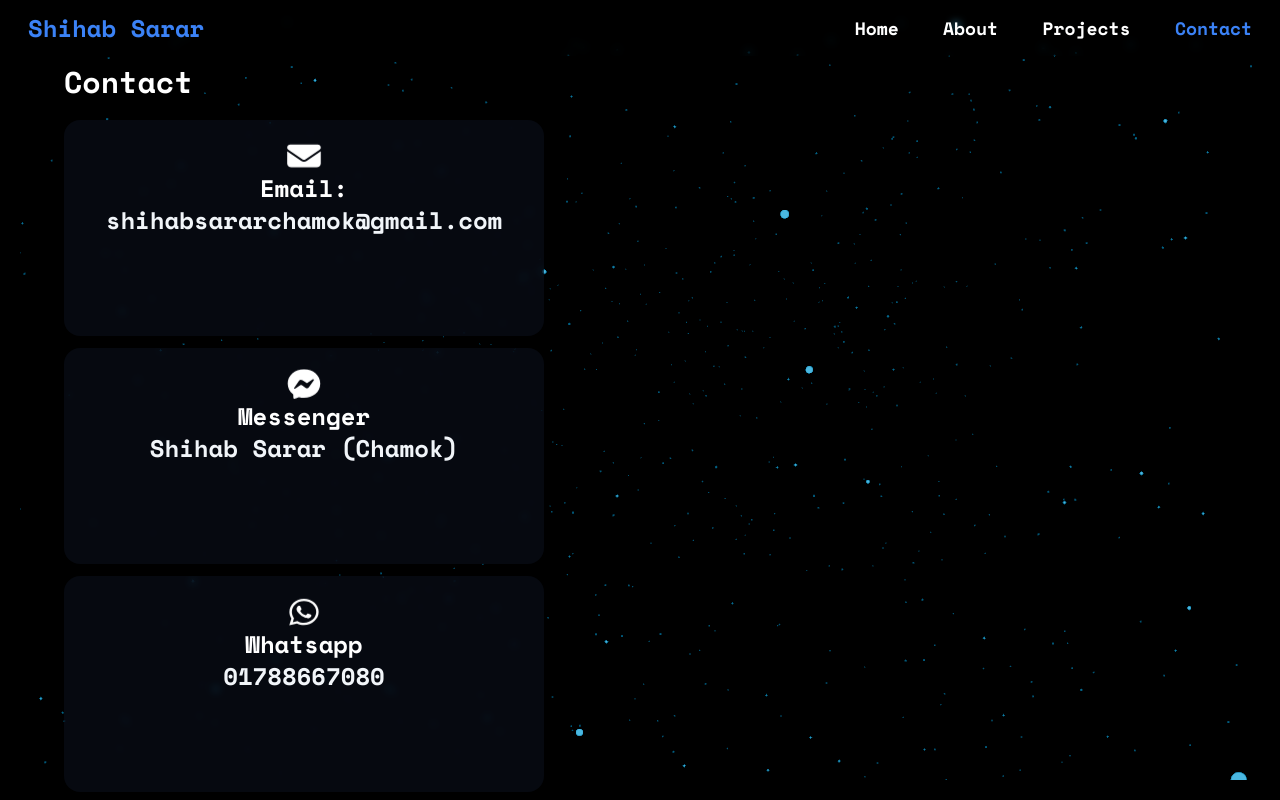
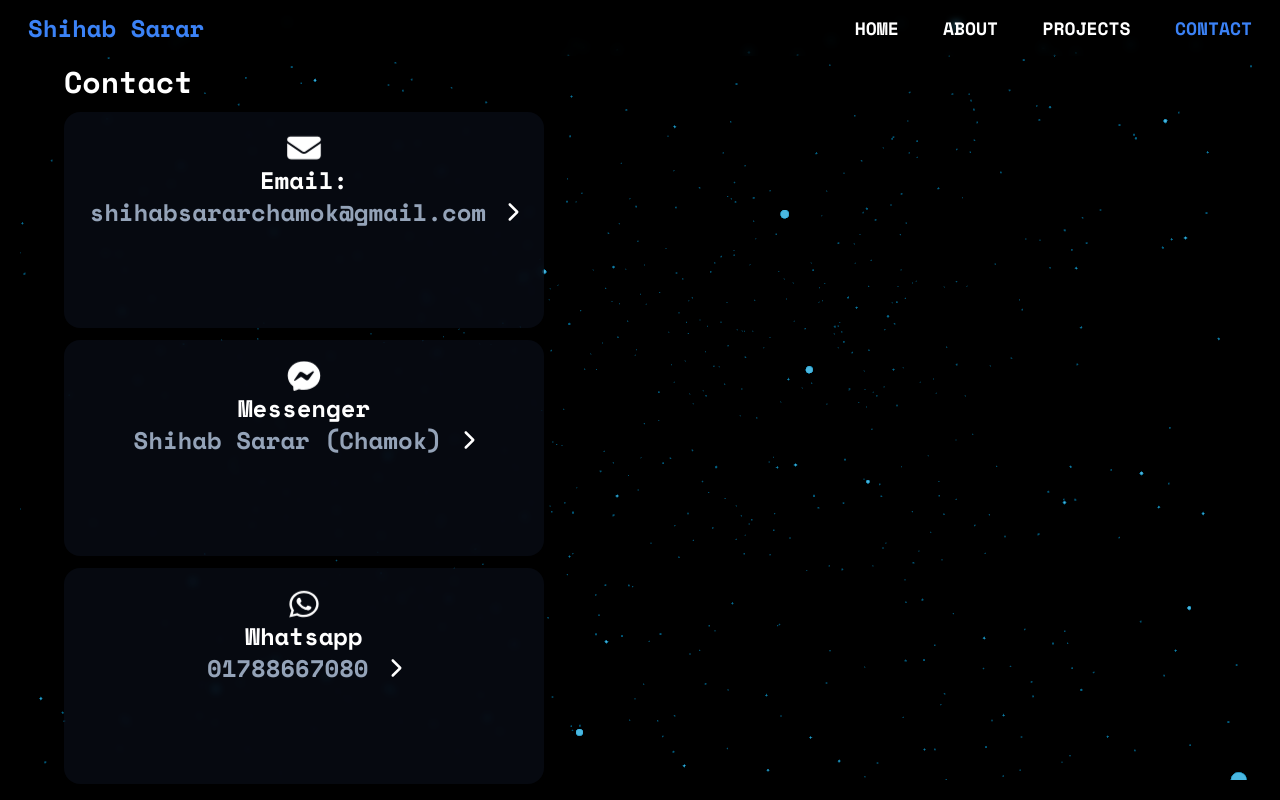
Before and after one commit to ShihabSarar12/Portfolio, a React (Create React App) app: page /contact in a window 1280 px wide. Built offline with nearby package versions, Linux system fonts and the light colour scheme; no server answers.

Commit message:
added links to contact and fixed light issues

```diff
--- a/src/components/3D/Name/Name.jsx
+++ b/src/components/3D/Name/Name.jsx
@@ -1,38 +1,35 @@
-import React, { useEffect, useRef } from 'react';
+import React, { useEffect, useMemo, useRef } from 'react';
 import { Text3D } from '@react-three/drei';
 import UbuntuBold from './Ubuntu_Bold.json';
 import * as THREE from 'three';
 import { useFrame } from '@react-three/fiber';
 
 const Name = ({ text, position, rotation, scale }) => {
-    const mouse = new THREE.Vector2();
+    const mouse = useMemo(() => new THREE.Vector2());
     const rayCaster = new THREE.Raycaster();
     let mouseEnter = null;
     const nameText = useRef();
 
-    useEffect(() =>{
-        window.addEventListener('mousemove', (event) =>{
+    useEffect(() => {
+        window.addEventListener('mousemove', (event) => {
             mouse.x = (event.clientX / window.innerWidth) * 2 - 1;
             mouse.y = -(event.clientY / window.innerHeight) * 2 + 1;
         });
-        return () =>{
-            window.removeEventListener('mousemove', (event) =>{
-            });
-        }
+        return () => {
+            window.removeEventListener('mousemove', (event) => {});
+        };
     }, [mouse]);
 
-    useFrame((state, delta) =>{
+    useFrame((state, delta) => {
         rayCaster.setFromCamera(mouse, state.camera);
         let intersects = rayCaster.intersectObject(nameText.current);
-        if(intersects?.length > 0){
-            if(mouseEnter === null){
+        if (intersects?.length > 0) {
+            if (mouseEnter === null) {
                 console.log('Mouse Enter');
-
             }
             mouseEnter = intersects[0];
-        }
-        else{
-            if(mouseEnter){
+        } else {
+            if (mouseEnter) {
                 console.log('Mouse Leave');
             }
             mouseEnter = null;
@@ -41,13 +38,17 @@ const Name = ({ text, position, rotation, scale }) => {
 
     return (
         <>
-            <group ref={nameText} position={position} rotation={rotation} scale={scale}>
-                <Text3D font={ UbuntuBold }>
-                    { text }
+            <group
+                ref={nameText}
+                position={position}
+                rotation={rotation}
+                scale={scale}
+            >
+                <Text3D font={UbuntuBold}>
+                    {text}
                     <meshNormalMaterial />
                 </Text3D>
             </group>
-
         </>
     );
 };
--- a/src/components/Contact.jsx
+++ b/src/components/Contact.jsx
@@ -15,7 +15,7 @@ const Contact = () => {
                 <ambientLight />
             </Canvas>
             <div className='absolute left-0 top-0 w-full h-full bg-transparent p-16'>
-                <div className='mb-5'>
+                <div className='mb-3'>
                     <Text text='Contact' textSize='text-3xl' />
                 </div>
                 <div className='flex flex-col w-5/12 h-full gap-3'>
--- a/src/components/ContactCard.jsx
+++ b/src/components/ContactCard.jsx
@@ -1,7 +1,7 @@
-import React from 'react';
+import React, { useMemo } from 'react';
 import Text from './Text';
 import { FontAwesomeIcon } from '@fortawesome/react-fontawesome';
-import { faEnvelope } from '@fortawesome/free-solid-svg-icons';
+import { faChevronRight, faEnvelope } from '@fortawesome/free-solid-svg-icons';
 import {
     faWhatsapp,
     faFacebookMessenger,
@@ -14,6 +14,15 @@ const ContactCard = ({
     name,
     message,
 }) => {
+    const medium = useMemo(() => {
+        if (envelop) {
+            return 'mailto:shihabsararchamok@gmail.com';
+        } else if (messenger) {
+            return 'https://m.me/Shihab.sarar.1201';
+        } else if (whatsapp) {
+            return 'https://wa.me/1788667080';
+        }
+    }, [messenger, whatsapp, envelop]);
     return (
         <div className='flex flex-col justify-space bg-slate-900/40 rounded-2xl h-1/3 w-full p-5 backdrop-blur-sm'>
             {envelop && (
@@ -29,7 +38,7 @@ const ContactCard = ({
                     icon={faWhatsapp}
                     bounce
                     size='2xl'
-                    style={{ color: '#ffffff' }}
+                    style={{ color: '#FFFFFF' }}
                 />
             )}
             {messenger && (
@@ -37,18 +46,32 @@ const ContactCard = ({
                     icon={faFacebookMessenger}
                     bounce
                     size='2xl'
-                    style={{ color: '#ffffff' }}
+                    style={{ color: '#FFFFFF' }}
                 />
             )}
             <h1 className='text-2xl text-white font-semibold text-center'>
                 {name}
             </h1>
-            <Text
-                text={message}
-                textSize='text-2xl'
-                textCenter={true}
-                textColor='text-slate-100'
-            />
+            <a
+                className='flex justify-center items-center gap-5 cursor-pointer'
+                href={medium}
+                target='_blank'
+                rel='noreferrer'
+            >
+                <Text
+                    text={message}
+                    textSize='text-2xl'
+                    textCenter={true}
+                    textColor='text-slate-400'
+                />
+                <div>
+                    <FontAwesomeIcon
+                        icon={faChevronRight}
+                        size='lg'
+                        style={{ color: '#FFFFFF' }}
+                    />
+                </div>
+            </a>
         </div>
     );
 };
--- a/src/components/Header.jsx
+++ b/src/components/Header.jsx
@@ -1,5 +1,6 @@
 import React from 'react';
 import { Link, NavLink } from 'react-router-dom';
+import Text from './Text';
 
 const Header = () => {
     return (
@@ -8,10 +9,46 @@ const Header = () => {
                 <Link to='/'>Shihab Sarar</Link>
             </div>
             <div className='text-lg font-bold text-white w-2/6 flex justify-between'>
-                <button className='rounded-2xl p-2 hover:bg-slate-900 cursor-pointer'><NavLink to='/' className={({ isActive, isPending }) => isActive ? 'text-blue-500' : ''}>Home</NavLink></button>
-                <button className='rounded-2xl p-2 hover:bg-slate-900 cursor-pointer'><NavLink to='/about' className={({ isActive, isPending }) => isActive ? 'text-blue-500' : ''}>About</NavLink></button>
-                <button className='rounded-2xl p-2 hover:bg-slate-900 cursor-pointer'><NavLink to='/projects' className={({ isActive, isPending }) => isActive ? 'text-blue-500' : ''}>Projects</NavLink></button>
-                <button className='rounded-2xl p-2 hover:bg-slate-900 cursor-pointer'><NavLink to='/contact' className={({ isActive, isPending }) => isActive ? 'text-blue-500' : ''}>Contact</NavLink></button>
+                <button className='rounded-2xl p-2 hover:bg-slate-900 cursor-pointer'>
+                    <NavLink
+                        to='/'
+                        className={({ isActive }) =>
+                            isActive ? 'text-blue-500' : ''
+                        }
+                    >
+                        <Text text='HOME' colorDefined={true} />
+                    </NavLink>
+                </button>
+                <button className='rounded-2xl p-2 hover:bg-slate-900 cursor-pointer'>
+                    <NavLink
+                        to='/about'
+                        className={({ isActive }) =>
+                            isActive ? 'text-blue-500' : ''
+                        }
+                    >
+                        <Text text='ABOUT' colorDefined={true} />
+                    </NavLink>
+                </button>
+                <button className='rounded-2xl p-2 hover:bg-slate-900 cursor-pointer'>
+                    <NavLink
+                        to='/projects'
+                        className={({ isActive }) =>
+                            isActive ? 'text-blue-500' : ''
+                        }
+                    >
+                        <Text text='PROJECTS' colorDefined={true} />
+                    </NavLink>
+                </button>
+                <button className='rounded-2xl p-2 hover:bg-slate-900 cursor-pointer'>
+                    <NavLink
+                        to='/contact'
+                        className={({ isActive }) =>
+                            isActive ? 'text-blue-500' : ''
+                        }
+                    >
+                        <Text text='CONTACT' colorDefined={true} />
+                    </NavLink>
+                </button>
             </div>
         </div>
     );
--- a/src/components/SkillCard/SkillCard.jsx
+++ b/src/components/SkillCard/SkillCard.jsx
@@ -3,15 +3,22 @@ import './SkillCard.css';
 
 const SkillCard = ({ delay = 0, left, name, image, topColor, bottomColor }) => {
     const card = useRef();
-    useEffect(() =>{
+    useEffect(() => {
         card.current.style.backgroundImage = `linear-gradient(to bottom right, ${topColor}, ${bottomColor})`;
         card.current.style.animationDelay = delay;
         card.current.style.left = left;
-    },[card, topColor, bottomColor]);
+    }, [card, topColor, bottomColor, delay, left]);
     return (
-        <div ref={card} className='w-52 h-64 p-3 rounded-2xl absolute card text-2xl font-semibold text-white text-center hover:scale-105 transition-all duration-300 ease-in-out'>
-            <img className='mb-2 h-5/6' src={require(`.././assets/logos/${image}`)} alt='not loaded' />
-            <h1 className='h-1/6'>{ name }</h1>
+        <div
+            ref={card}
+            className='w-52 h-64 p-3 rounded-2xl absolute card text-2xl font-semibold text-white text-center hover:scale-105 transition-all duration-300 ease-in-out'
+        >
+            <img
+                className='mb-2 h-5/6'
+                src={require(`.././assets/logos/${image}`)}
+                alt='not loaded'
+            />
+            <h1 className='h-1/6'>{name}</h1>
         </div>
     );
 };
--- a/src/components/Text.jsx
+++ b/src/components/Text.jsx
@@ -5,6 +5,7 @@ const Text = ({
     textSize,
     textCenter = false,
     textColor = 'text-white',
+    colorDefined = false,
 }) => {
     const letters = 'ABCDEFGHIJKLMNOPQRSTUVWXYZ';
     const hackerText = useRef();
@@ -12,7 +13,6 @@ const Text = ({
         let interval = null;
         hackerText.current.onmouseover = (event) => {
             let iteration = 0;
-            console.log(event.target.dataset);
 
             clearInterval(interval);
             interval = setInterval(() => {
@@ -36,9 +36,9 @@ const Text = ({
         <h1
             ref={hackerText}
             data-value={text}
-            className={`hackerText ${textSize} font-bold ${textColor} ${
-                textCenter ? 'text-center' : ''
-            }`}
+            className={`hackerText ${textSize} font-bold ${
+                colorDefined ? '' : textColor
+            } ${textCenter ? 'text-center' : ''}`}
         >
             {text}
         </h1>
```
Also changed, not shown: src/components/3D/Three.jsx (+15 -9 lines), src/components/3D/Woman.jsx (+75 -22 lines), src/components/Art/Art.jsx (+34 -18 lines), src/components/Carousel.jsx (+46 -25 lines), src/components/Skill/Skill.jsx (+57 -15 lines), src/routes/routes.jsx (+15 -8 lines).
